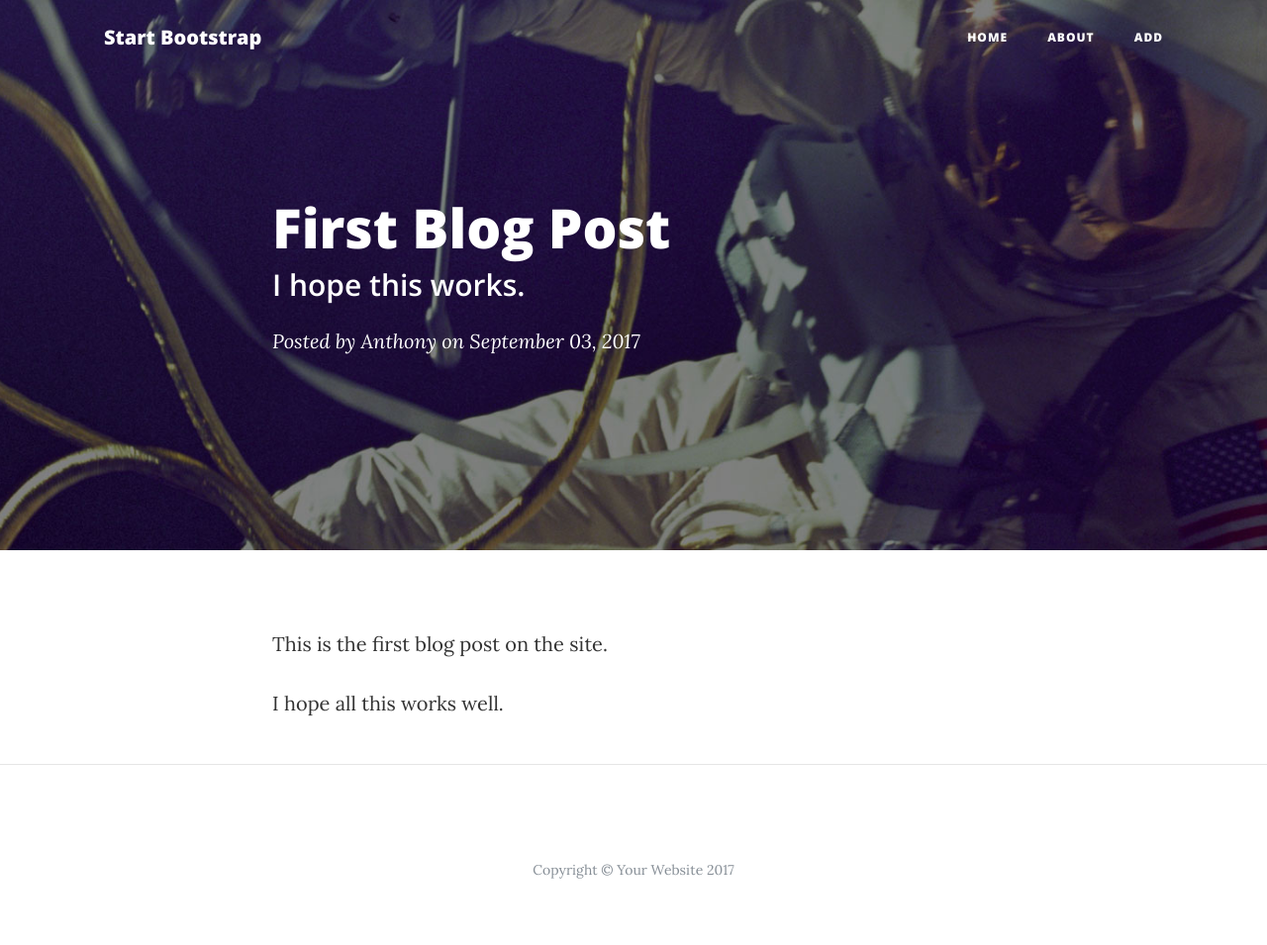
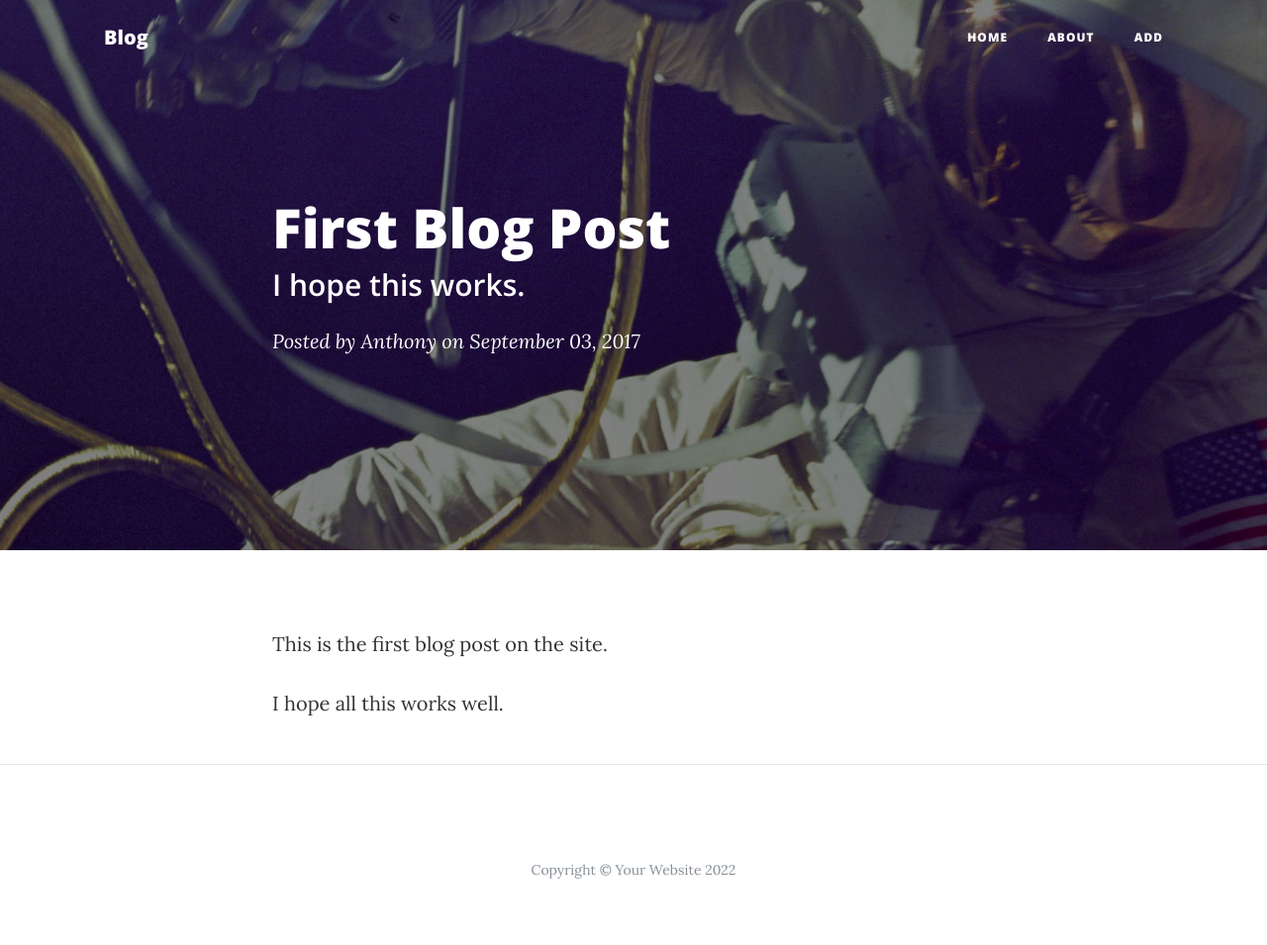
Before and after one commit to Thuotracy/blog-website, a Flask app: page /post/1 in a window 1280 px wide. Shown: the whole page at 99% size. Run offline with Flask 2, Linux system fonts and the light colour scheme; data comes from the database, SQL or seed files in the repository; some libraries are stand-ins or nearby versions.

Commit message:
add post.html file

```diff
--- a/templates/post.html
+++ b/templates/post.html
@@ -8,7 +8,7 @@
     <meta name="description" content="">
     <meta name="author" content="">
 
-    <title>Clean Blog - Start Bootstrap Theme</title>
+    <title>Blog</title>
 
     <!-- Bootstrap core CSS -->
     <link href="{{ url_for('static', filename='bootstrap.min.css') }}" rel="stylesheet">
@@ -28,7 +28,7 @@
     <!-- Navigation -->
     <nav class="navbar navbar-expand-lg navbar-light fixed-top" id="mainNav">
       <div class="container">
-        <a class="navbar-brand" href="{{ url_for('index') }}">Start Bootstrap</a>
+        <a class="navbar-brand" href="{{ url_for('index') }}">Blog</a>
         <button class="navbar-toggler navbar-toggler-right" type="button" data-toggle="collapse" data-target="#navbarResponsive" aria-controls="navbarResponsive" aria-expanded="false" aria-label="Toggle navigation">
           Menu
           <i class="fa fa-bars"></i>
@@ -84,7 +84,7 @@
       <div class="container">
         <div class="row">
           <div class="col-lg-8 col-md-10 mx-auto">
-            <p class="copyright text-muted">Copyright &copy; Your Website 2017</p>
+            <p class="copyright text-muted">Copyright &copy; Your Website 2022</p>
           </div>
         </div>
       </div>
```
